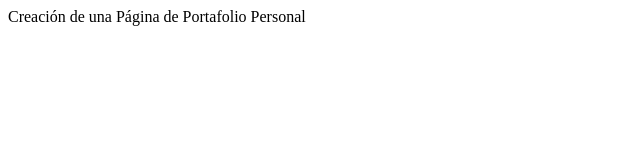
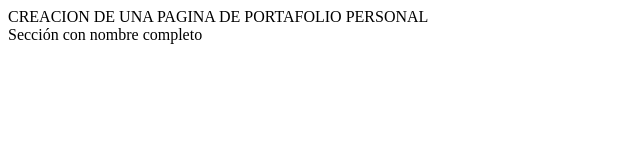
Before and after one commit to joseluisdlgd/punto-rubrica-1, a plain HTML site: page index.html in a window 1280 px wide. Shown: the whole page, without its empty margins (0-640 px from the left). Drawn offline with Linux system fonts and the light colour scheme.

Commit message:
second commit

```diff
--- a/index.html
+++ b/index.html
@@ -6,6 +6,7 @@
     <title> Creación de una Página de Portafolio Personal</title>
 </head>
 <body>
-    <div> Creación de una Página de Portafolio Personal</div>
+    <div> CREACION DE UNA PAGINA DE PORTAFOLIO PERSONAL</div>
+    <div>Sección con nombre completo</div>
 </body>
 </html>
```
